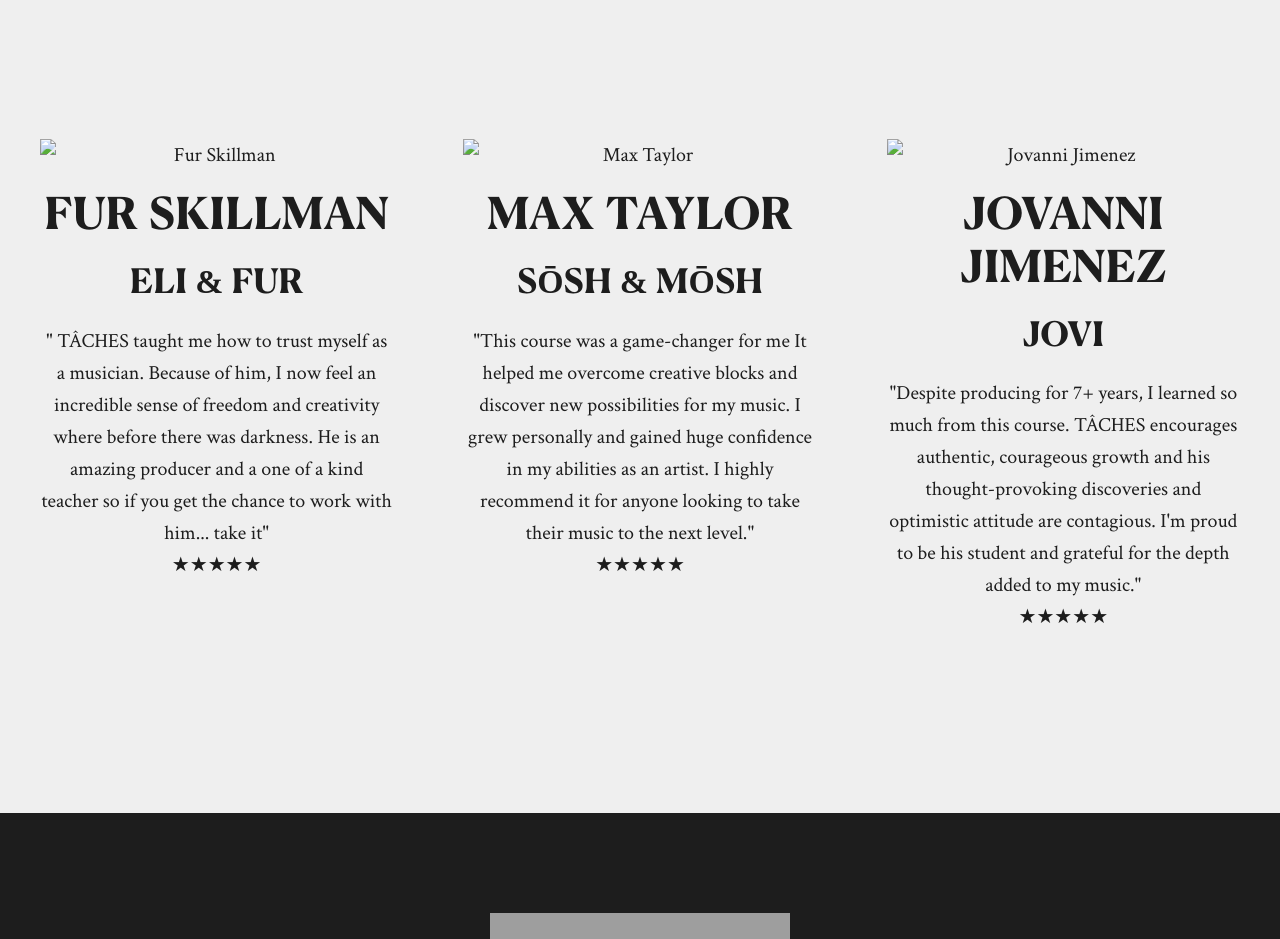
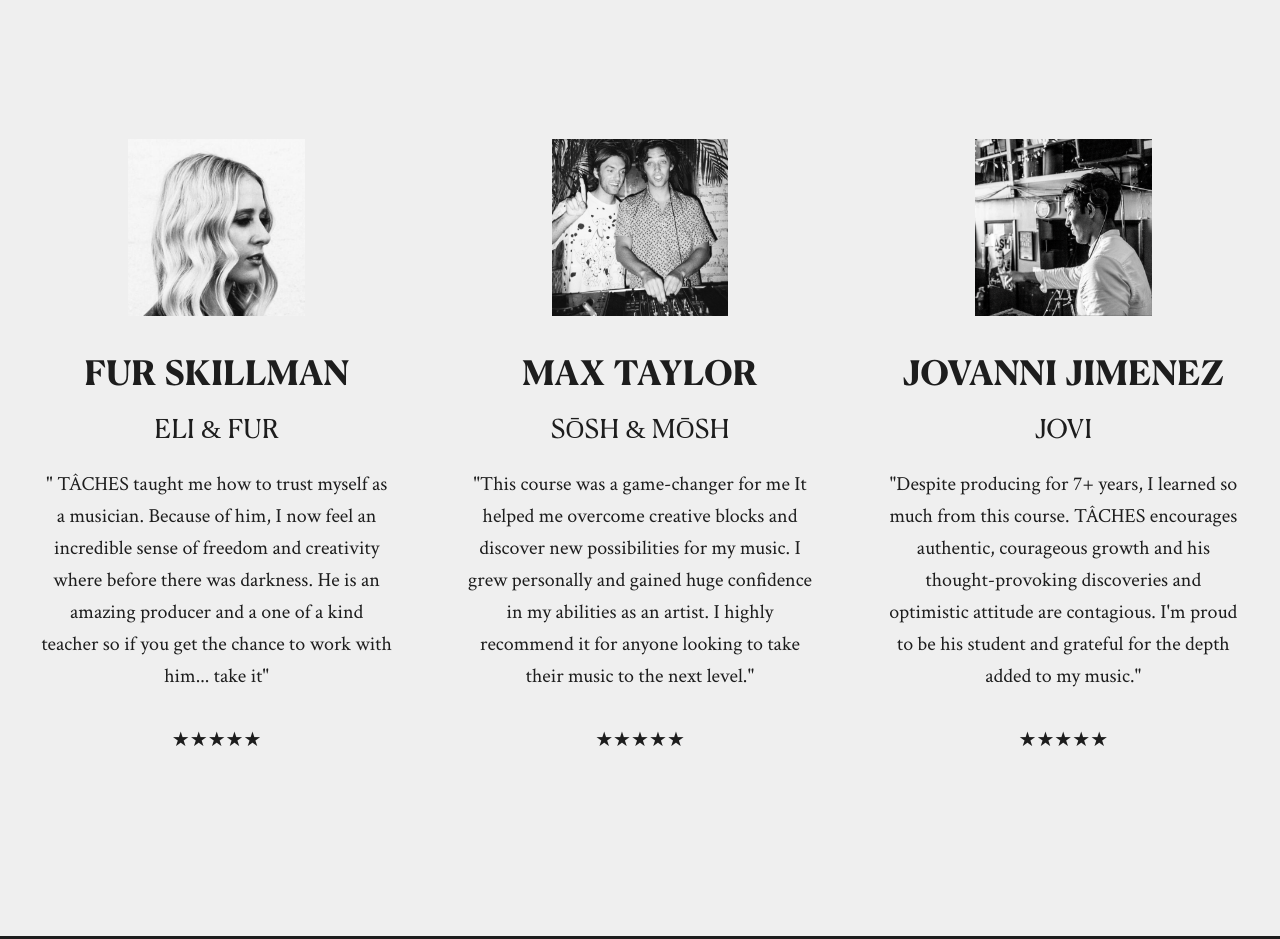
Before and after one commit to glittercowboy/hos-2025, a plain HTML site: page index.html in a window 1280 px wide. Shown: the part 5580-6519 px from the top of the page. Drawn offline with Linux system fonts and the light colour scheme; grey boxes are pictures that could not be loaded.

Commit message:
Fixed Testimonial Image Size

```diff
--- a/index.html
+++ b/index.html
@@ -134,26 +134,26 @@
             <div class="row">
                 <div class="col-4">
                     <div class="card">
-                        <img src="images/fur.webp" alt="Fur Skillman">
-                        <h3>FUR SKILLMAN</h3>
-                        <h4>ELI & FUR</h4>
-                        <p>" TÂCHES taught me how to trust myself as a musician. Because of him, I now feel an incredible sense of freedom and creativity where before there was darkness. He is an amazing producer and a one of a kind teacher so if you get the chance to work with him... take it"<br>★★★★★</p>
+                        <img src="images/fur.jpeg" alt="Fur Skillman">
+                        <h4>FUR SKILLMAN</h4>
+                        <h5 style="font-weight: 400;">ELI & FUR</h5>
+                        <p>" TÂCHES taught me how to trust myself as a musician. Because of him, I now feel an incredible sense of freedom and creativity where before there was darkness. He is an amazing producer and a one of a kind teacher so if you get the chance to work with him... take it"<br><br>★★★★★</p>
                     </div>
                 </div>
                 <div class="col-4">
                     <div class="card">
                         <img src="images/max.webp" alt="Max Taylor">
-                        <h3>MAX TAYLOR</h3>
-                        <h4>SŌSH & MŌSH</h4>
-                        <p>"This course was a game-changer for me It helped me overcome creative blocks and discover new possibilities for my music. I grew personally and gained huge confidence in my abilities as an artist. I highly recommend it for anyone looking to take their music to the next level."<br>★★★★★</p>
+                        <h4>MAX TAYLOR</h4>
+                        <h5 style="font-weight: 400;">SŌSH & MŌSH</h5>
+                        <p>"This course was a game-changer for me It helped me overcome creative blocks and discover new possibilities for my music. I grew personally and gained huge confidence in my abilities as an artist. I highly recommend it for anyone looking to take their music to the next level."<br><br>★★★★★</p>
                     </div>
                 </div>
                 <div class="col-4">
                     <div class="card">
-                        <img src="images/jovi.webp" alt="Jovanni Jimenez">
-                        <h3>JOVANNI JIMENEZ</h3>
-                        <h4>JOVI</h4>
-                        <p>"Despite producing for 7+ years, I learned so much from this course. TÂCHES encourages authentic, courageous growth and his thought-provoking discoveries and optimistic attitude are contagious. I'm proud to be his student and grateful for the depth added to my music."<br>★★★★★</p>
+                        <img src="images/jovi.png" alt="Jovanni Jimenez">
+                        <h4>JOVANNI JIMENEZ</h4>
+                        <h5 style="font-weight: 400;">JOVI</h5>
+                        <p>"Despite producing for 7+ years, I learned so much from this course. TÂCHES encourages authentic, courageous growth and his thought-provoking discoveries and optimistic attitude are contagious. I'm proud to be his student and grateful for the depth added to my music."<br><br>★★★★★</p>
                     </div>
                 </div>
             </div>
--- a/styles.css
+++ b/styles.css
@@ -369,6 +369,14 @@
     margin-bottom: var(--spacing-sm);
 }
 
+/* Specific styling for testimonial images in section 1 */
+.testimonials-1 img {
+    max-width: 50%; /* Make images a quarter of their size */
+    margin-left: auto; /* Center the image */
+    margin-right: auto; /* Center the image */
+    margin-bottom: var(--spacing-md);
+}
+
 /* Solution Section */
 .solution img {
     display: block;
```
Also changed, not shown: images/fur.jpeg (added), images/jovi.png (added), images/max.webp (added).
